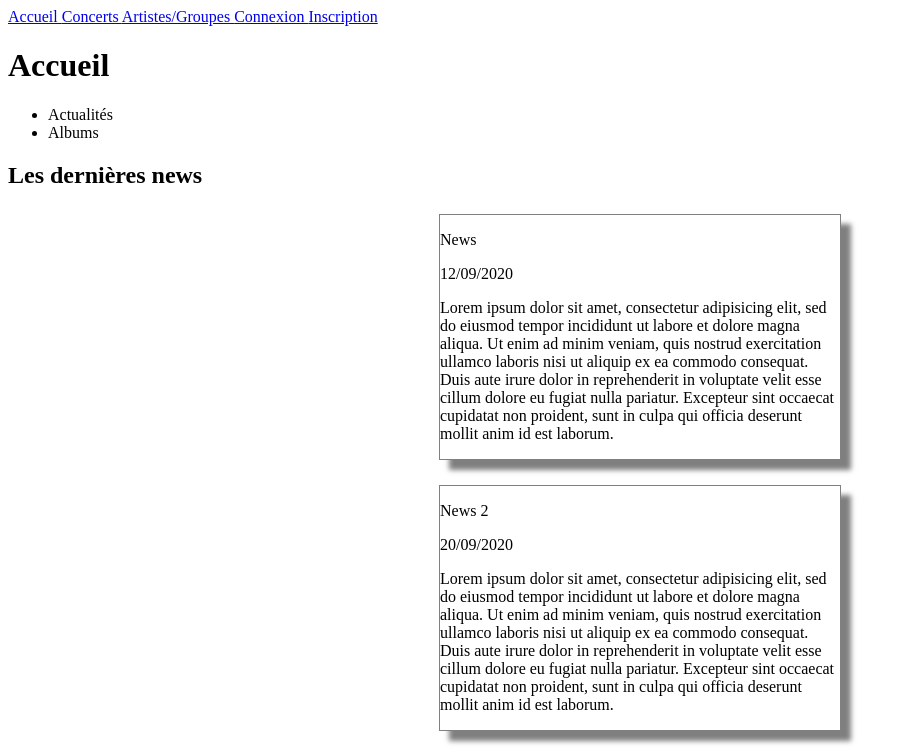
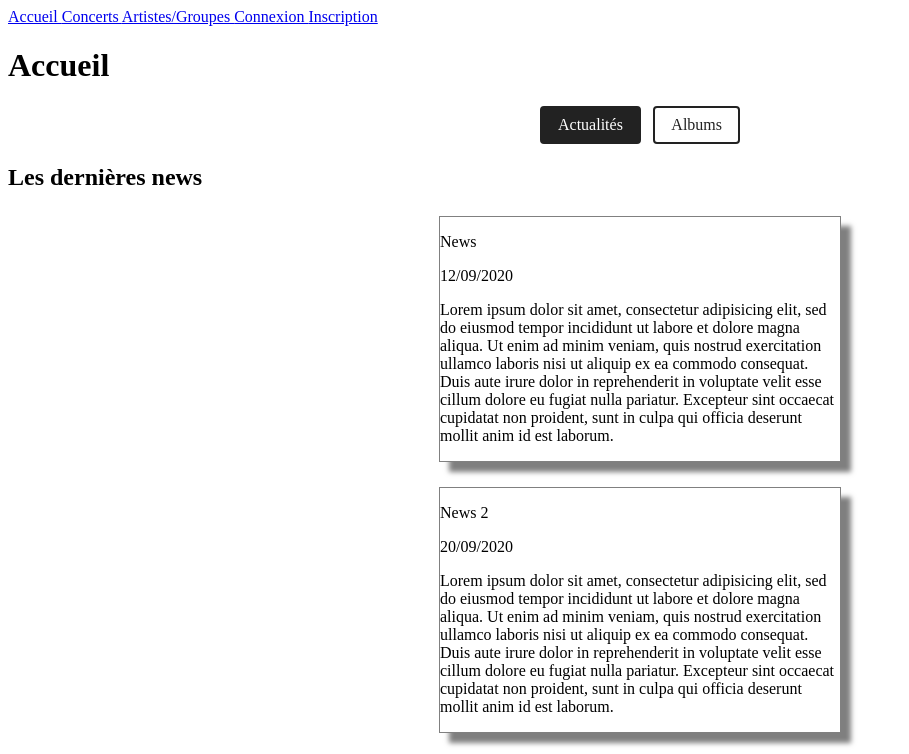
Before and after one commit to ggxm-ecv/Music_News, a Vue app: page / in a window 1280 px wide. Shown: the top 754 px of the page, without its empty margins (0-909 px from the left). Built offline with nearby package versions, Linux system fonts and the light colour scheme; data requests are answered from the project's data file; sample sign-in values are in the browser's storage.

Commit message:
tabs on home page

```diff
--- /dev/null
+++ b/src/components/albums/AlbumsList.vue
@@ -0,0 +1,42 @@
+<template>
+  <div>
+    <h2> Les dernièrs albums </h2>
+    <id-album
+      v-for="album in albums"
+      :key="album.id"
+      :album="album"
+    ></id-album>
+  </div>
+</template>
+
+<script>
+import IdAlbum from "@/components/albums/IdAlbum"
+import axios from 'axios'
+
+export default {
+  name: 'AlbumsList',
+  data () {
+    return {
+      albums: [],
+    }
+  },
+  components: {
+    'id-album': IdAlbum
+  },
+  methods: {
+    async fetchData () {
+      const token = localStorage.getItem('vuejs_token')
+
+      const res = await axios.get('http://localhost:3000/albums', {
+        headers: {
+          Authorization: `Bearer ${token}`
+        }
+      })
+      this.albums = res.data
+    }
+  },
+  mounted () {
+    this.fetchData()
+  }
+}
+</script>
--- /dev/null
+++ b/src/components/albums/IdAlbum.vue
@@ -0,0 +1,30 @@
+<template>
+  <div class="id-card">
+    <p> {{ album.name }} </p>
+    <p> {{ album.released }} </p>
+    <p> Nombre de musique : {{ album.tracks }} </p>
+    <p> Id artiste/groupe : {{ album.artistId }} </p>
+  </div>
+</template>
+
+<script>
+
+export default {
+  props: {
+    album: {
+      type: Object,
+      required: true,
+      default: () => []
+    },
+  }
+}
+</script>
+
+<style>
+  .id-card {
+    border: 1px solid gray;
+    box-shadow: 10px 10px 5px 0px rgba(0,0,0,0.50);
+    width: 400px;
+    margin: 25px auto;
+  }
+</style>
--- a/src/views/Main.vue
+++ b/src/views/Main.vue
@@ -4,19 +4,29 @@
 
     <h1> Accueil </h1>
 
-    <nav>
+    <nav class="">
       <ul class="home__nav">
-        <li>Actualités</li>
-        <li>Albums</li>
+        <li class="home__nav-item active"
+            cat-name="news"
+            @click="switchCat"
+        >
+          Actualités
+        </li>
+        <li class="home__nav-item"
+            cat-name="albums"
+            @click="switchCat"
+        >
+          Albums
+        </li>
       </ul>
     </nav>
 
-    <div class="news">
+    <div class="home__cat news active">
       <NewsList />
     </div>
 
-    <div class="albums">
-
+    <div class="home__cat albums">
+      <AlbumsList />
     </div>
 
     <Footer />
@@ -27,12 +37,70 @@
 import Header from '@/components/static/Header'
 import Footer from '@/components/static/Footer'
 import NewsList from '@/components/news/NewsList'
+import AlbumsList from '@/components/albums/AlbumsList'
 
 export default {
   components: {
     Header,
     Footer,
-    NewsList
+    NewsList,
+    AlbumsList
+  },
+  methods: {
+    switchCat: function (e) {
+      const navItemSelected = e.target
+      const catName = navItemSelected.getAttribute('cat-name')
+
+      document.getElementsByClassName('home__nav-item').forEach(element => {
+        element.classList.remove('active')
+      })
+
+      e.target.classList.add('active')
+
+      document.getElementsByClassName('home__cat').forEach(element => {
+        element.classList.remove('active')
+        if (element.classList.contains(`${catName}`)) {
+          element.classList.add('active')
+        }
+      })
+    }
   }
 }
 </script>
+
+<style>
+
+  .home__nav {
+    list-style: none;
+    display: flex;
+    justify-content: space-between;
+    width: 200px;
+    margin: 0 auto;
+    padding: 0;
+  }
+
+  .home__nav-item {
+    cursor: pointer;
+    padding: 8px 16px;
+    border: 2px solid #222;
+    border-radius: 4px;
+    background-color: #fff;
+    color: #222;
+    transition: all 150ms ease-out;
+  }
+
+  .home__nav-item.active,
+  .home__nav-item:hover {
+    background-color: #222;
+    color: #fff;
+  }
+
+  .home__cat {
+    display: none;
+  }
+
+  .home__cat.active {
+    display: block;
+  }
+
+</style>
```
